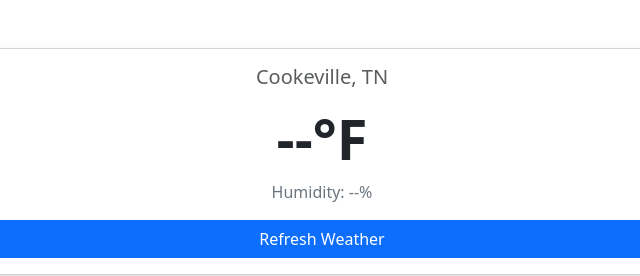
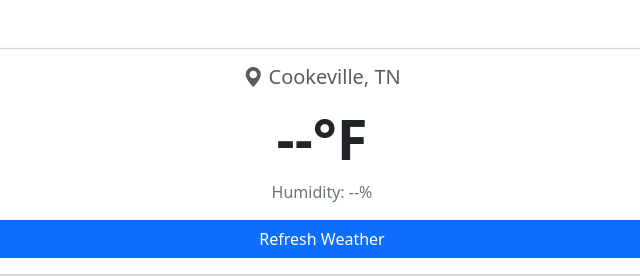
Before and after one commit to drew-1618/weather-app, a plain HTML site: page index.html in a window 1280 px wide. Shown: the top 276 px of the page, 318-958 px from the left. Drawn offline with nearby package versions, Linux system fonts and the light colour scheme; no server answers.

Commit message:
feat: Add location icon

```diff
--- a/index.html
+++ b/index.html
@@ -24,7 +24,7 @@
     <div class="container mt-5">
         <div class="card mx-auto text-center shadow">
             <div class="card-body">
-                <h5 class="card-title text-muted">Cookeville, TN</h5>
+                <h5 class="card-title text-muted"><i class="bi bi-geo-alt-fill"></i> Cookeville, TN</h5>
                 <div class="display-1 my-3">
                     <i id="txtWeatherIcon" class="bi"></i>
                 </div>
```
